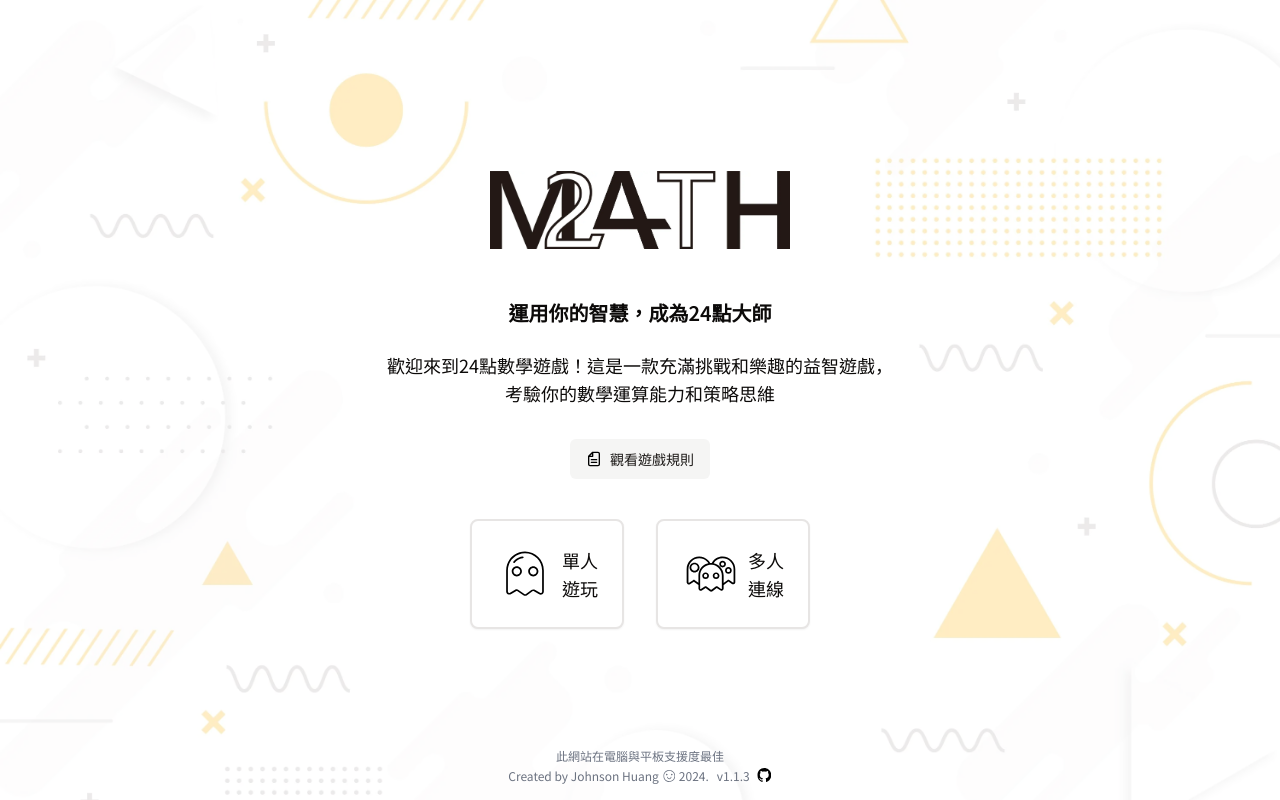
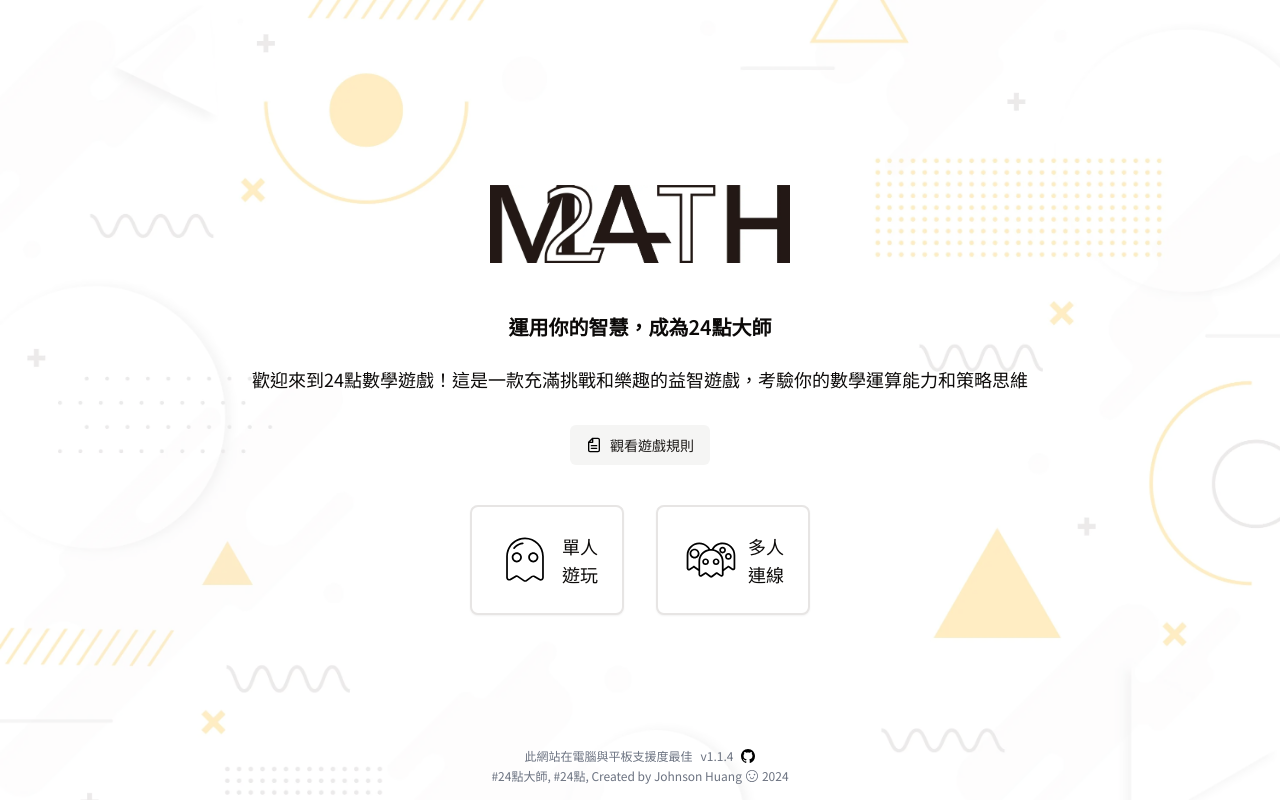
Before and after one commit to JohnsonHuang555/math24master, a Next.js app: page / in a window 1280 px wide. Built offline with nearby package versions, Linux system fonts and the light colour scheme.

Commit message:
modify homepage intro for seo

```diff
--- a/components/homepage.tsx
+++ b/components/homepage.tsx
@@ -4,7 +4,6 @@ import { useEffect, useState } from 'react';
 import Image from 'next/image';
 import Link from 'next/link';
 import { motion } from 'framer-motion';
-import MainLayout from '@/components/layouts/main-layout';
 import { PlayerNameModal } from '@/components/modals/player-name-modal';
 import { RuleModal } from '@/components/modals/rule-modal';
 import { Button } from '@/components/ui/button';
@@ -17,11 +16,6 @@ const Homepage = () => {
   const [hasPlayerName, setHasPlayerName] = useState(false);
   const [isOpenNameModal, setIsOpenNameModal] = useState(false);
   const [isOpenRuleModal, setIsOpenRuleModal] = useState(false);
-
-  const intro =
-    '歡迎來到24點數學遊戲！這是一款充滿挑戰和樂趣的益智遊戲，考驗你的數學運算能力和策略思維'.split(
-      '',
-    );
 
   useEffect(() => {
     const playerName = localStorage.getItem('playerName');
@@ -63,21 +57,14 @@ const Homepage = () => {
         >
           運用你的智慧，成為24點大師
         </motion.h1>
-        <p className="mb-8 flex flex-wrap items-center justify-center text-lg max-md:w-4/5 md:w-2/5">
-          {intro.map((el, i) => (
-            <motion.span
-              initial={{ opacity: 0 }}
-              animate={{ opacity: 1 }}
-              transition={{
-                duration: 0.2,
-                delay: i / 30,
-              }}
-              key={i}
-            >
-              {el}
-            </motion.span>
-          ))}
-        </p>
+        <motion.p
+          variants={fadeVariants}
+          initial="hidden"
+          animate={{ opacity: 1, scale: 1, transition: { delay: 0.2 } }}
+          className="mx-4 mb-8 max-w-[800px] text-center text-lg"
+        >
+          歡迎來到24點數學遊戲！這是一款充滿挑戰和樂趣的益智遊戲，考驗你的數學運算能力和策略思維
+        </motion.p>
         <motion.div
           variants={fadeVariants}
           initial="hidden"
@@ -94,7 +81,7 @@ const Homepage = () => {
           >
             <Image
               src="/document.svg"
-              alt="document"
+              alt="math24 rules"
               width={16}
               height={16}
               priority
@@ -168,23 +155,10 @@ const Homepage = () => {
           </motion.div>
         </div>
       </section>
-      <footer className="fixed bottom-4 left-1/2 -translate-x-1/2">
-        <div className="mb-1 text-center text-xs text-gray-500">
-          此網站在電腦與平板支援度最佳
-        </div>
-        <div className="flex justify-center">
-          <div className="mr-2 flex gap-1 text-xs text-gray-500">
-            <span>Created by Johnson Huang</span>
-            <Image
-              src="/smile-circle.svg"
-              alt="smile-circle"
-              width={12}
-              height={12}
-              priority
-            />
-            <span>{date.getFullYear()}.</span>
-          </div>
-          <div className="mr-2 text-xs text-gray-500">v1.1.3</div>
+      <footer className="fixed bottom-4 left-1/2 w-full -translate-x-1/2">
+        <div className="mb-1 flex items-center justify-center text-xs text-gray-500">
+          <div>此網站在電腦與平板支援度最佳</div>
+          <div className="mx-2 text-xs text-gray-500">v1.1.4</div>
           <Link
             href="https://github.com/JohnsonHuang555/24_points"
             target="_blank"
@@ -198,6 +172,17 @@ const Homepage = () => {
             />
           </Link>
         </div>
+        <div className="flex justify-center gap-1 text-xs text-gray-500">
+          <span>#24點大師, #24點, Created by Johnson Huang</span>
+          <Image
+            src="/smile-circle.svg"
+            alt="smile-circle"
+            width={12}
+            height={12}
+            priority
+          />
+          <span>{date.getFullYear()}</span>
+        </div>
       </footer>
     </>
   );
```
Also changed, not shown: 1 other file (tests, documents, lock files or other folders).
